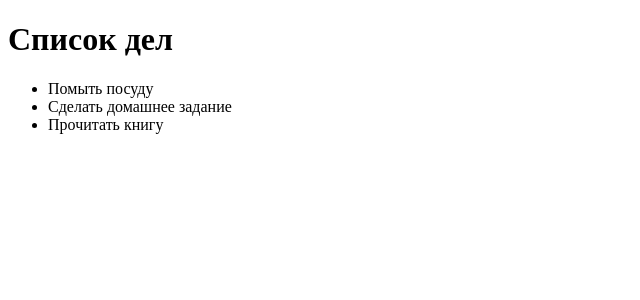
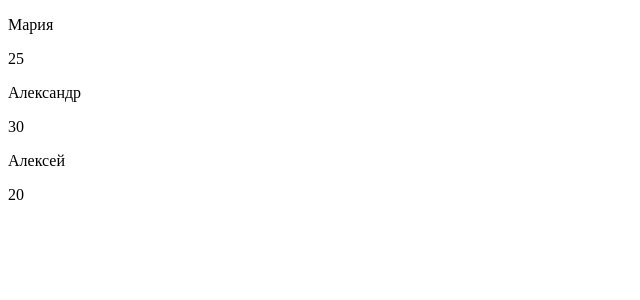
Before and after one commit to GreenXred/Education-lessons, a React (Vite) app in the folder REACT-lessons/: page / in a window 1280 px wide. Shown: the top 300 px of the page, without its empty margins (0-640 px from the left). Built offline with nearby package versions, Linux system fonts and the light colour scheme.

Commit message:
Task 5 completed

```diff
--- /dev/null
+++ b/REACT-lessons/src/lesson-4/lesson-4.jsx
@@ -0,0 +1,25 @@
+//1. Создай компонент `UserCard`, который принимает через пропсы имя пользователя (`name`) и его возраст (`age`).
+//2. Используй компонент `UserCard` в `App`, чтобы отобразить трёх разных пользователей. Пример вызова:
+
+//<UserCard name="Мария" age={25} />
+
+function UserCard({ name, age }) {
+    return (
+    <div>
+        <p>{name}</p>
+        <p>{age}</p>
+    </div>
+    );
+}
+
+function App() {
+    return (
+        <div>
+            <UserCard name = "Мария" age = {25}/>
+            <UserCard name = "Александр" age = {30}/>
+            <UserCard name = "Алексей" age = {20}/>
+        </div>
+    );
+}
+
+export default App;
--- a/REACT-lessons/src/main.jsx
+++ b/REACT-lessons/src/main.jsx
@@ -1,7 +1,7 @@
 import { StrictMode } from 'react'
 import { createRoot } from 'react-dom/client'
 import './index.css'
-import App from './lesson-3/lesson-3.jsx'
+import App from './lesson-4/lesson-4.jsx'
 
 createRoot(document.getElementById('root')).render(
   <StrictMode>
```
